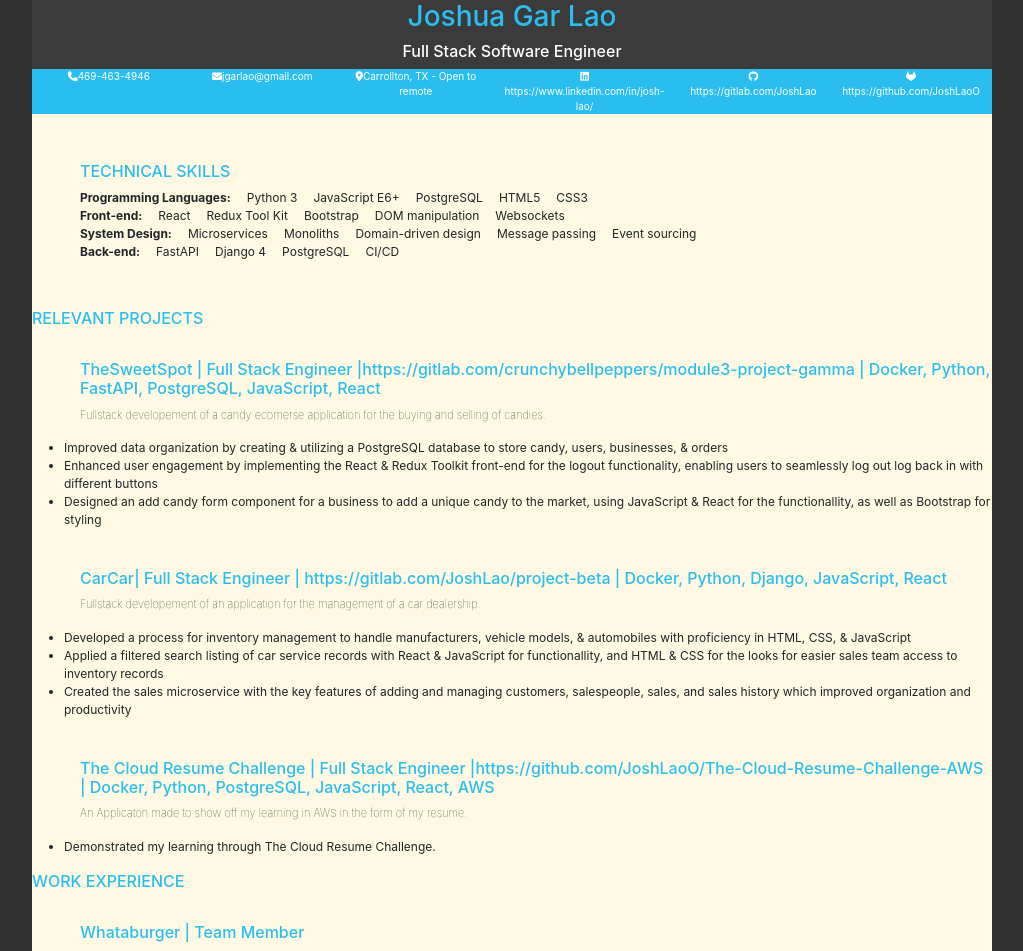
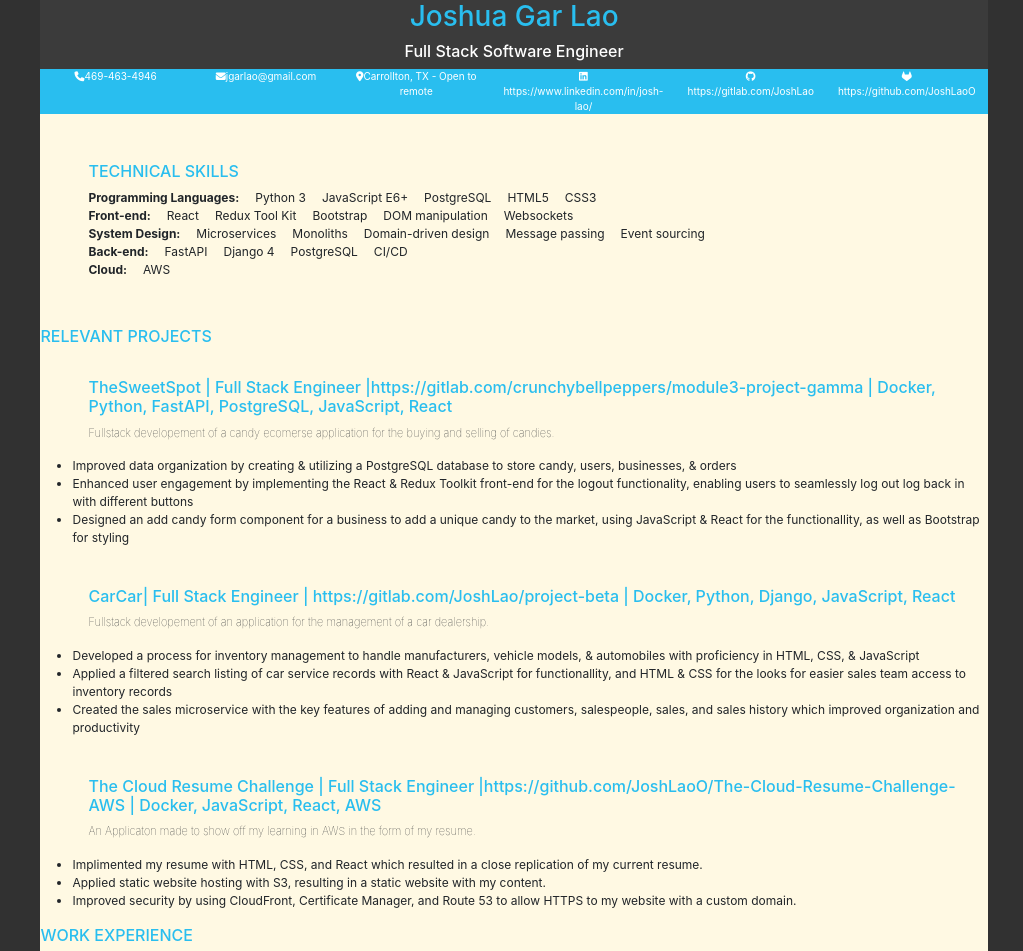
Before and after one commit to JoshLaoO/The-Cloud-Resume-Challenge-AWS, a React (Create React App) app in the folder resume/: page / in a window 1280 px wide. Shown: the top 951 px of the page, without its empty margins (118-1141 px from the left). Built offline with nearby package versions, Linux system fonts and the light colour scheme.

Commit message:
journal entry and a change to the structure

```diff
--- a/resume/src/RelevantProjects.js
+++ b/resume/src/RelevantProjects.js
@@ -6,8 +6,10 @@ function RelevantProjects(){
         "Designed an add candy form component for a business to add a unique candy to the market, using JavaScript & React for the functionallity, as well as Bootstrap for styling"
     ]
     const awsBullets = [
-    "Demonstrated my learning through The Cloud Resume Challenge."
-]
+        "Implimented my resume with HTML, CSS, and React which resulted in a close replication of my current resume.",
+        "Applied static website hosting with S3, resulting in a static website with my content.",
+        "Improved security by using CloudFront, Certificate Manager, and Route 53 to allow HTTPS to my website with a custom domain."
+    ]
     const carBullets = [
         "Developed a process for inventory management to handle manufacturers, vehicle models, & automobiles with proficiency in HTML, CSS, & JavaScript",
         "Applied a filtered search listing of car service records with React & JavaScript for functionallity, and HTML & CSS for the looks for easier sales team access to inventory records",
@@ -53,7 +55,7 @@ function RelevantProjects(){
             </div>
             <div>
                 <h6 className='name ps-5 pt-4'>
-                    The Cloud Resume Challenge | Full Stack Engineer |https://github.com/JoshLaoO/The-Cloud-Resume-Challenge-AWS | Docker, Python, PostgreSQL, JavaScript, React, AWS
+                    The Cloud Resume Challenge | Full Stack Engineer |https://github.com/JoshLaoO/The-Cloud-Resume-Challenge-AWS | Docker, JavaScript, React, AWS
                 </h6>
                 <p className="ps-5 caption">
                     An Applicaton made to show off my learning in AWS in the form of my resume.
--- a/resume/src/TechnicalSkills.js
+++ b/resume/src/TechnicalSkills.js
@@ -71,6 +71,12 @@ function TechnicalSkills(){
                 )
             })}
             </div>
+            <div className="d-flex">
+                <div>
+                    <b>Cloud: </b>
+                </div>
+                <div className='ms-3'> AWS </div>
+            </div>
         </div>
     )
 }
```
Also changed, not shown: 1 other file (tests, documents, lock files or other folders).
